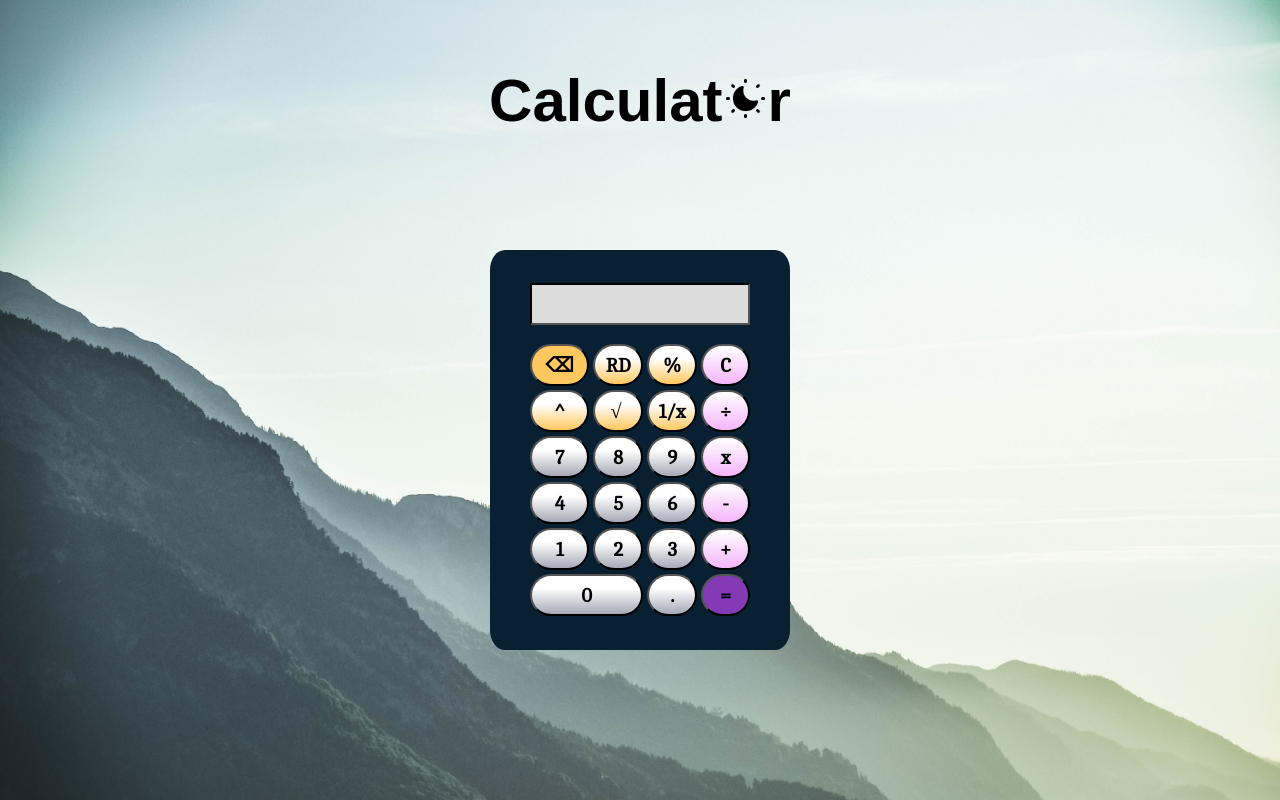
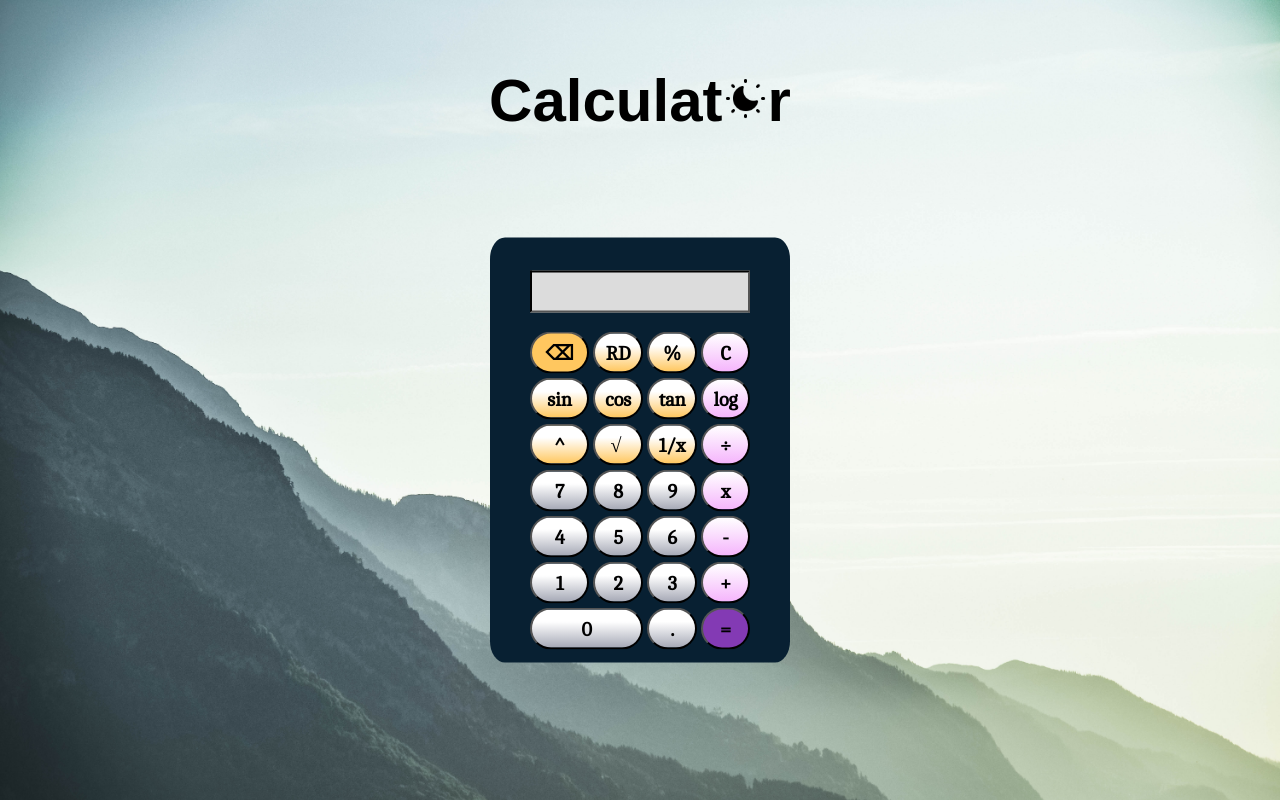
Before and after one commit to Git-For-Geeks/Calculator, a plain HTML site: page index.html in a window 1280 px wide. Drawn offline with Linux system fonts and the light colour scheme; a web font is replaced by a local one.

Commit message:
Added some buttons

```diff
--- a/index.html
+++ b/index.html
@@ -37,6 +37,21 @@
 
                     <td><input class="endlp" type="button" value="C" onclick="clearScreen()"
                             style="padding-left:16px;padding-right:16px;"></td>
+                </tr>
+
+                <tr>
+                    <td>
+                        <input class = "endl" type="button" value="sin" onclick="sin()">
+                    </td>
+                    <td>
+                        <input class = "endl" type="button" value="cos" onclick="cos()">
+                    </td>
+                    <td>
+                        <input class = "endl" type="button" value="tan" onclick="tan()">
+                    </td>
+                    <td>
+                        <input class = "endlp" type="button" value="log" onclick="log()">
+                    </td>
                 </tr>
 
                 <tr>
--- a/script/script.js
+++ b/script/script.js
@@ -45,3 +45,19 @@ function reciprocal() {
   var p = document.getElementById("result").value;
   document.getElementById("result").value = 1 / p;
 }
+function sin(){
+  var p = document.getElementById("result").value;
+  document.getElementById("result").value = Math.sin(p);
+}
+function cos(){
+  var p = document.getElementById("result").value;
+  document.getElementById("result").value = Math.cos(p);
+}
+function tan(){
+  var p = document.getElementById("result").value;
+  document.getElementById("result").value = Math.tan(p);
+}
+function log(){
+  var p = document.getElementById("result").value;
+  document.getElementById("result").value = Math.log10(p);
+}
--- a/style/style.css
+++ b/style/style.css
@@ -1,6 +1,6 @@
 .box {
     width: 240px;
-    height: 340px;
+    height: 365px;
     padding: 30px;
     margin: 50px auto;
     border: 10px;
```
